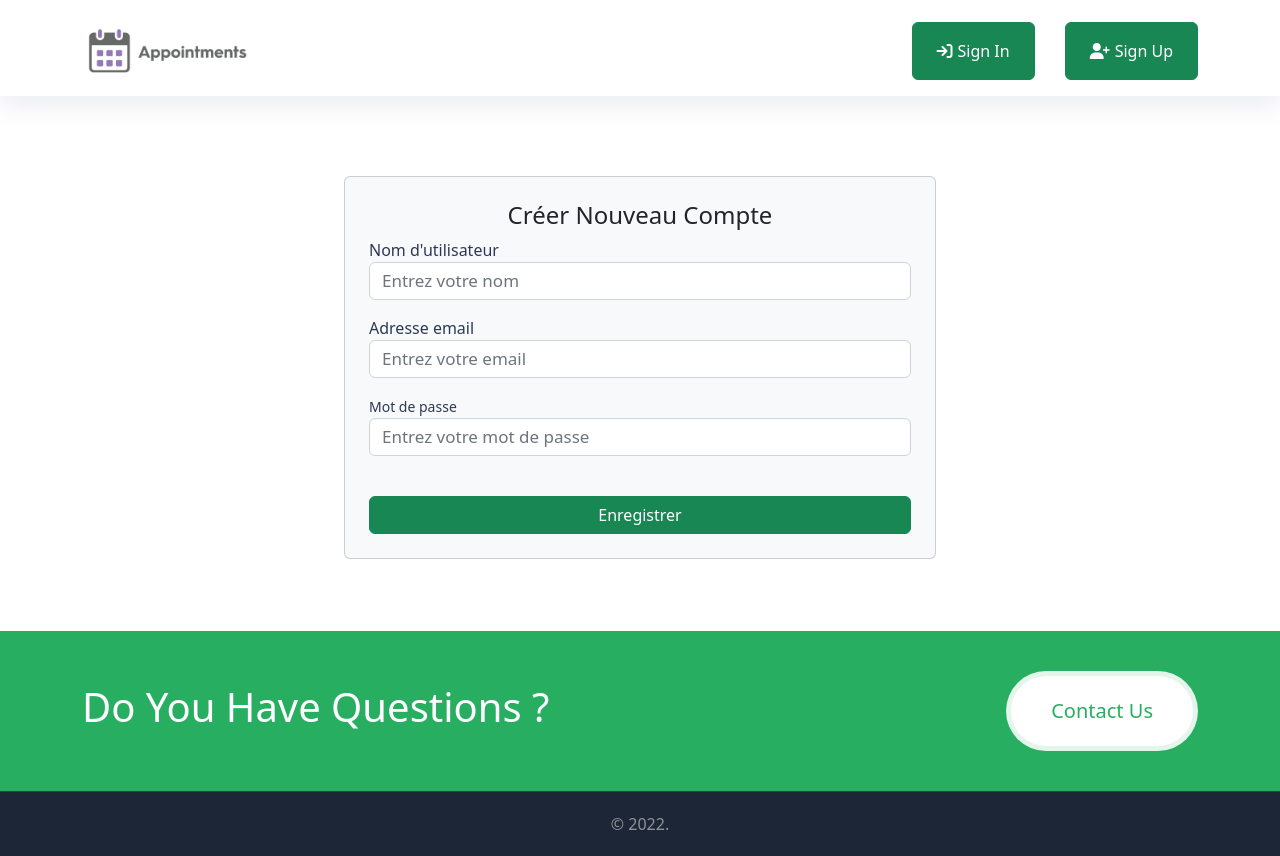
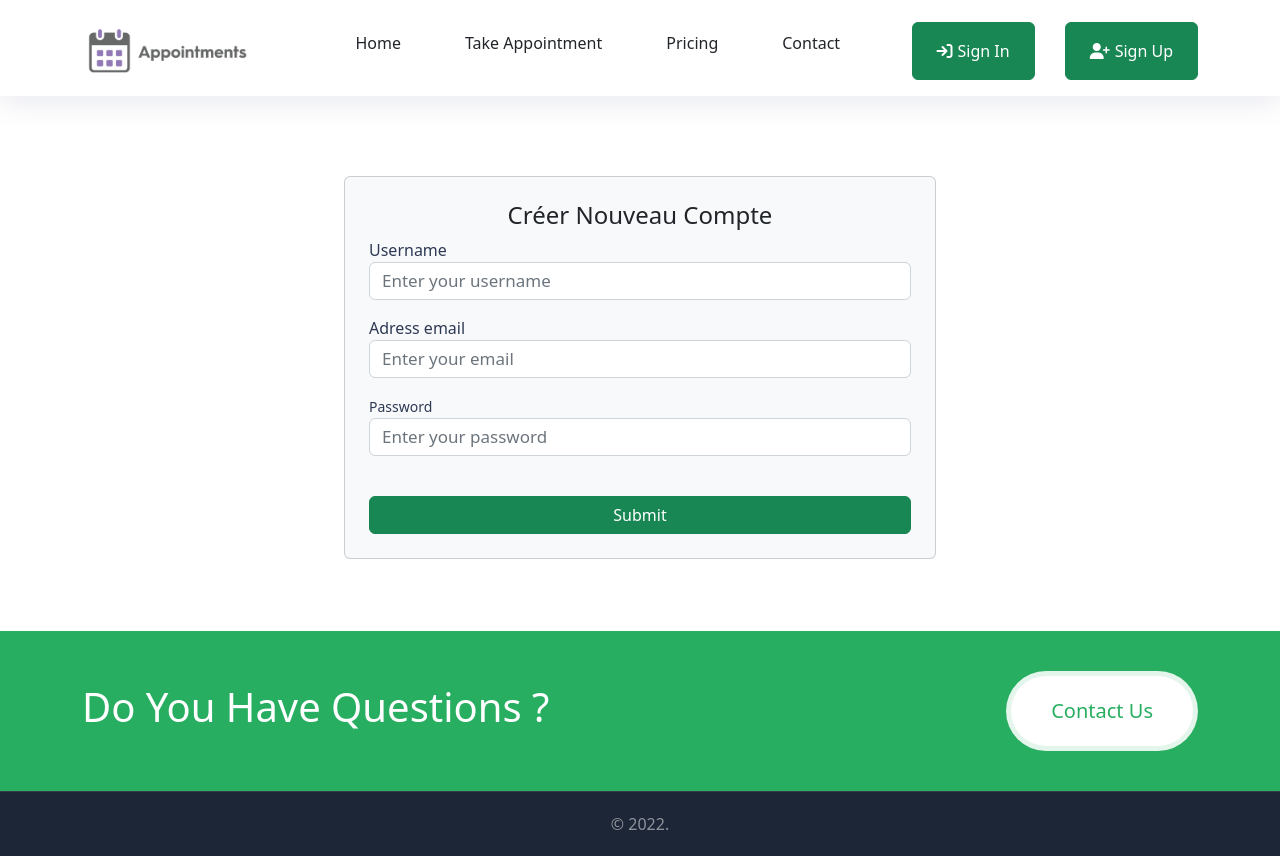
Before and after one commit to storm-worm/RDV_Frontend_React, a React (Create React App) app: page /register in a window 1280 px wide. Built offline with nearby package versions, Linux system fonts and the light colour scheme.

Commit message:
partie login admin

```diff
--- a/package.json
+++ b/package.json
@@ -2,6 +2,7 @@
   "name": "rdv",
   "version": "0.1.0",
   "private": true,
+
   "dependencies": {
     "@testing-library/jest-dom": "^5.16.5",
     "@testing-library/react": "^13.4.0",
--- a/src/components/auth/AuthUser.js
+++ b/src/components/auth/AuthUser.js
@@ -1,15 +1,54 @@
 import axios from "axios";
+import { useNavigate } from "react-router-dom";
+import { useState } from "react";
 
 export default function AuthUser() {
+
+    const navigate = useNavigate();
+
+    const getToken = () => {
+        const tokenString = sessionStorage.getItem("token");
+        const userToken = JSON.parse(tokenString);
+        return userToken;
+    };
+
+    const getUser = () => {
+        const userString = sessionStorage.getItem("user");
+        const user_detail = JSON.parse(userString);
+        return user_detail;
+    };
+
+    const [user, setUser] = useState(getToken());
+    const [token, setToken] = useState(getUser());
+
+    const saveToken = (user,token)=>{
+        sessionStorage.setItem("user", JSON.stringify(user));
+        sessionStorage.setItem("token", JSON.stringify(token));
+        setUser(user);
+        setToken(token);
+        navigate("/homeuser");
+
+    }
+
+    const logout = () => {
+        sessionStorage.clear();
+        navigate("/login");
+    }
+
     const http = axios.create({
-        baseURL: "http://localhost:8000/api",
+        baseURL: "http://127.0.0.1:8000/api/",
         headers: {
             "Content-type": "application/json",
         },
     });
 
     return {
-
+        setToken: saveToken,
+        user,
+        token,
+        http,
+        getToken,
+        getUser
     }
 
 }
--- a/src/components/auth/login.js
+++ b/src/components/auth/login.js
@@ -3,11 +3,16 @@ import { useState } from "react";
 import AuthUser from './AuthUser';
 
 export default function Login(){
-    const { http } = AuthUser();
-    const [email, setEmail] = useState("");
-    const [password, setPassword] = useState("");
+    const { http, setToken } = AuthUser();
+    const [email, setEmail] = useState();
+    const [password, setPassword] = useState();
+
     const submitForm = () => {
-        console.log(email, password);
+        // console.log(email, password);
+        http.post('/login', {email:email, password:password}).then((res) => {
+            // console.log(res.data);
+            setToken(res.data.user, res.data.access_token);
+        });
     }
     return(
 
@@ -18,15 +23,15 @@ export default function Login(){
                    {/* <div className='alert alert-danger mt-3'></div> */}
                     <div className="form-group mb-3">
                         <label htmlFor="email" className='fs-6'>Adresse email </label>
-                        <input type="email" className="form-control" id="email" placeholder="Entrez votre email" value={email} onChange={(e) => setEmail(e.target.value)}/>
+                        <input type="email" className="form-control" id="email" placeholder="Enter your email" value={email} onChange={(e) => setEmail(e.target.value)}/>
                     </div>
 
                     <div className="form-group mb-3">
-                        <label htmlFor="password" className='fs-6'>Mot de passe </label>
-                        <input type="password" className="form-control" id="password" placeholder="Entrez votre mot de passe" value={password} onChange={(e) => setPassword(e.target.value)}/>
+                        <label htmlFor="password" className='fs-6'>Password </label>
+                        <input type="password" className="form-control" id="password" placeholder="Enter your password" value={password} onChange={(e) => setPassword(e.target.value)}/>
                     </div>
-                    <a href="/register" className="link-secondary link-primary:focus">Pas encore inscrit ?</a>
-                    <button type="submit" className="btn btn-success mt-4" onClick={submitForm}>Se connecter</button>
+                    <a href="/register" className="link-secondary link-primary:focus">Forget Password ?</a>
+                    <button type="submit" className="btn btn-success mt-4" onClick={submitForm}>Sign In</button>
                 </div>
             </div>
         </div>
--- a/src/components/auth/register.js
+++ b/src/components/auth/register.js
@@ -1,11 +1,20 @@
 import { useState } from "react";
+import AuthUser from "./AuthUser";
+import {useNavigate} from "react-router-dom";
 
-export default function Login(){
-    const [email, setEmail] = useState("");
-    const [password, setPassword] = useState("");
-    const [username, setUserName] = useState("");
+
+export default function Register(){
+    const navigate = useNavigate();
+    const {http,setToken} = AuthUser();
+    const [email, setEmail] = useState();
+    const [password, setPassword] = useState();
+    const [username, setUserName] = useState();
     const submitForm = () => {
-        console.log(email, password, username);
+        http.post('/register', {email:email, password:password, name:username}).then((res) => {
+            console.log(res.data);
+            setToken(res.data.user, res.data.access_token);
+            navigate("/login");
+        });
     }
     return(
         <div className="row justify-content-center py-5 m-4">
@@ -13,26 +22,26 @@ export default function Login(){
                 <div className="card p-4 mt-2 bg-light">
                     <h4 className="text-center text-dark ">Créer Nouveau Compte</h4>
                     <div className="form-group mb-3">
-                        <label htmlFor="username" className='fs-6'>Nom d'utilisateur </label>
-                        <input type="text" className="form-control" id="username" placeholder="Entrez votre nom" value={username} onChange={(e) => setUserName(e.target.value)}/>
+                        <label htmlFor="username" className='fs-6'>Username </label>
+                        <input type="text" className="form-control" id="username" placeholder="Enter your username" value={username} onChange={(e) => setUserName(e.target.value)}/>
                     </div>
 
                     <div className="form-group mb-3">
-                        <label htmlFor="email" className='fs-6'>Adresse email </label>
-                        <input type="email" className="form-control" id="email" placeholder="Entrez votre email" value={email} onChange={(e) => setEmail(e.target.value)}/>
+                        <label htmlFor="email" className='fs-6'>Adress email </label>
+                        <input type="email" className="form-control" id="email" placeholder="Enter your email" value={email} onChange={(e) => setEmail(e.target.value)}/>
                     </div>
 
                     <div className="form-group mb-3">
                         <label htmlFor="password" cla
-                        ssName='fs-6'>Mot de passe </label>
-                        <input type="password" className="form-control" id="password" placeholder="Entrez votre mot de passe" value={password} onChange={(e) => setPassword(e.target.value)}/>
+                        ssName='fs-6'>Password </label>
+                        <input type="password" className="form-control" id="password" placeholder="Enter your password" value={password} onChange={(e) => setPassword(e.target.value)}/>
                     </div>
                     {/* <div className="form-group mb-3">
                         <label htmlFor="confirmedpassword" className='fs-6'>Mot de passe </label>
                         <input type="password" className="form-control" id="confirmedpassword" placeholder="Confirmez votre mot de passe" value={password} onChange={(e) => setPassword(e.target.value)}/>
                     </div> */}
                     {/* <a href="/register" className="link-secondary link-primary:focus">Pas encore inscrit ?</a> */}
-                    <button type="submit" className="btn btn-success mt-4" onClick={submitForm}>Enregistrer</button>
+                    <button type="submit" className="btn btn-success mt-4" onClick={submitForm}>Submit</button>
                 </div>
             </div>
         </div>
--- a/src/components/common/header/Header.jsx
+++ b/src/components/common/header/Header.jsx
@@ -17,7 +17,7 @@ const Header = () => {
             <ul className={navList ? "small" : "flex"}>
               {nav.map((list, index) => (
                 <li key={index}>
-                  <Link className="text-decoration-none text-white p-3 btn btn-rounded " to={list.path}>{list.text}</Link>
+                  <Link className="text-decoration-none p-3 btn btn-rounded" to={list.path}>{list.text}</Link>
                 </li>
               ))}
             </ul>
--- a/src/components/common/header/header.css
+++ b/src/components/common/header/header.css
@@ -47,6 +47,9 @@ header .toggle {
     header .button {
     display: none;
   }
+  header .nav1 .flex {
+    display: none;
+  }
   header .toggle {
     display: block;
     margin-top: 20px;
--- a/src/components/home/hero/HeroFirst.jsx
+++ b/src/components/home/hero/HeroFirst.jsx
@@ -1,13 +1,22 @@
 import React from "react"
 import Heading2 from "../../common/Heading2"
+import AuthUser from '../../auth/AuthUser'
 import "./hero.css"
 
+
 const Herofirst = () => {
+
+  const {getUser, token,logout} = AuthUser();
+  const logoutUser = () => {
+    if(token != undefined){
+      logout();
+    }
+  }
   return (
     <>
       <section className='hero'>
         <div className='container'>
-          <Heading2 title='Welcome UserName, Search Your Appointment ' subtitle='Find appointment located in your local city.' />
+          <Heading2 title={`Welcome ${getUser().name}, Search Your Appointment`} subtitle='Find appointment located in your local city.' />
 
           <form className='flex'>
             <div className='box'>
@@ -26,6 +35,6 @@ const Herofirst = () => {
       </section>
     </>
   )
-}
+};
 
 export default Herofirst
```
Also changed, not shown: src/components/pages/Pages.jsx (+18 -0 lines).
